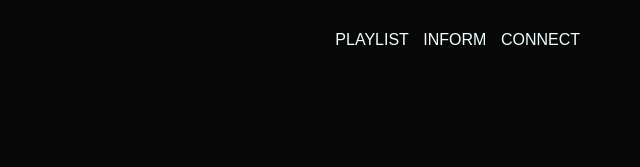
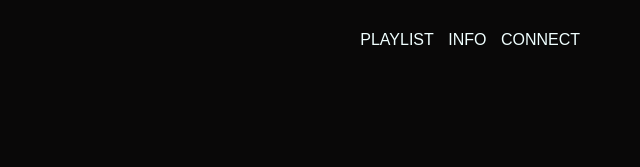
Before and after one commit to tseyiokorodudu/grooves-n-tunes, a website: page assets/index.html in a window 1280 px wide. Shown: the top 167 px of the page, 640-1280 px from the left. Drawn offline with Linux system fonts and the light colour scheme.

Commit message:
Revert index to original

```diff
--- a/assets/index.html
+++ b/assets/index.html
@@ -17,7 +17,7 @@
             <nav class="nav">
                 <ul>
                     <li><a class="menu" href="https://open.spotify.com/user/31yjeusdhm5ktuknqnykvvgpxdwu?si=b9099e5221d94c2c" target=”_blank”>Playlist</a></li>
-                    <li><a class="menu" href="#info">Inform</a></li>
+                    <li><a class="menu" href="#info">Info</a></li>
                     <li><a class="menu" href="#contact-text">Connect</a></li>
                 </ul>
             </nav>
```
